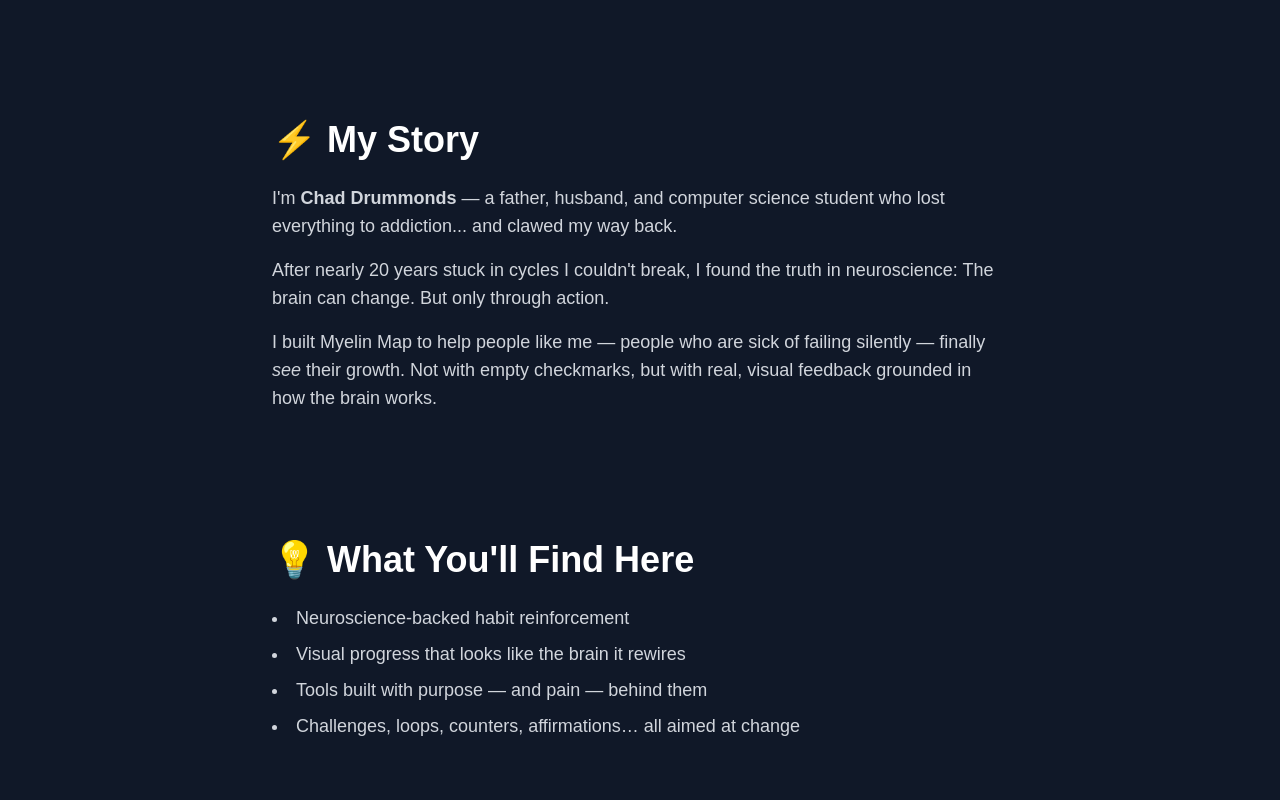
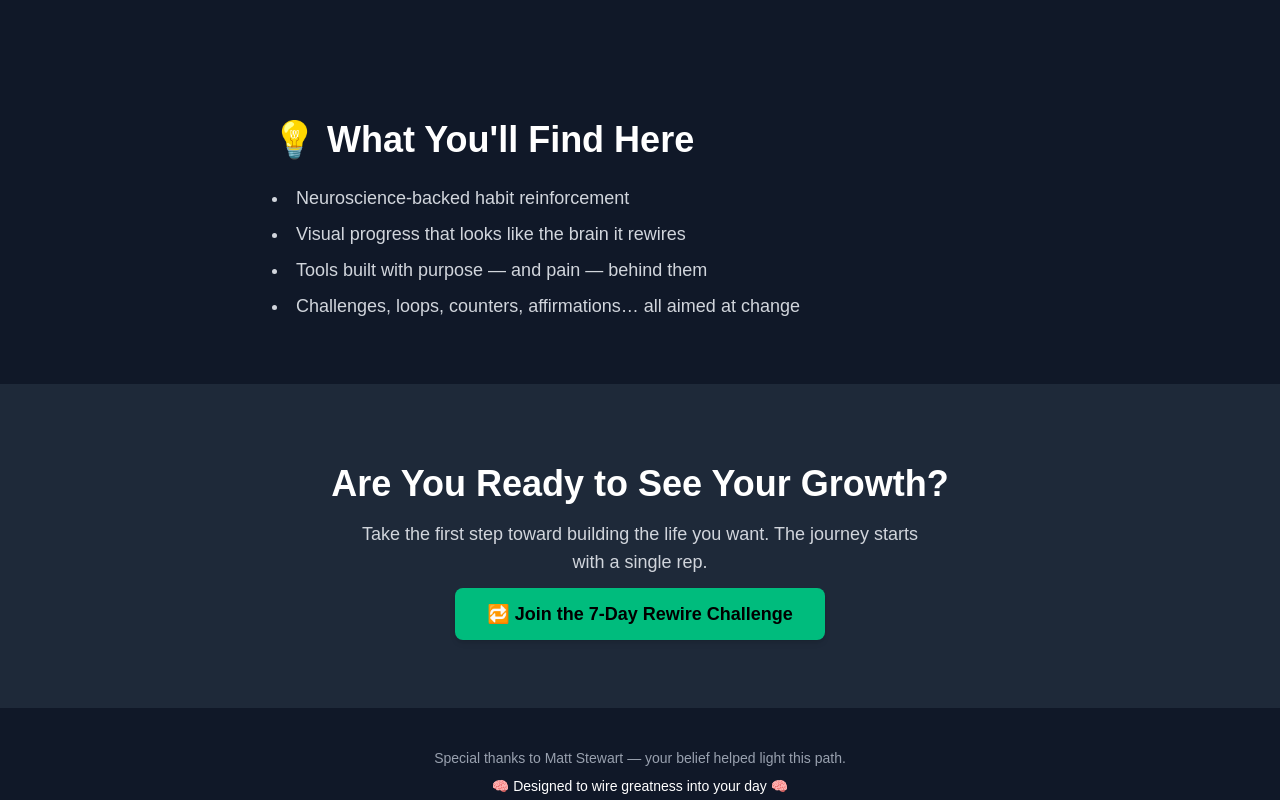
Before and after one commit to bl0ckchained/myelinmap, a Next.js app: page / in a window 1280 px wide. Shown: the part 2360-3160 px from the top of the page. Built offline with nearby package versions, Linux system fonts and the light colour scheme.

Commit message:
removed my story from home page

```diff
--- a/pages/index.tsx
+++ b/pages/index.tsx
@@ -325,25 +325,6 @@
           </p>
         </HomeSection>
 
-        <HomeSection title="⚡ My Story">
-          <p className="text-lg text-gray-300">
-            I&apos;m <strong>Chad Drummonds</strong> &mdash; a father, husband, and
-            computer science student who lost everything to addiction... and
-            clawed my way back.
-          </p>
-          <p className="text-lg text-gray-300">
-            After nearly 20 years stuck in cycles I couldn&apos;t break, I found the
-            truth in neuroscience: The brain can change. But only through
-            action.
-          </p>
-          <p className="text-lg text-gray-300">
-            I built Myelin Map to help people like me &mdash; people who are sick of
-            failing silently &mdash; finally <em>see</em> their growth. Not with empty
-            checkmarks, but with real, visual feedback grounded in how the brain
-            works.
-          </p>
-        </HomeSection>
-
         <HomeSection title="💡 What You&apos;ll Find Here">
           <ul className="list-disc list-inside text-gray-300 text-lg space-y-2">
             <li>Neuroscience-backed habit reinforcement</li>
```
